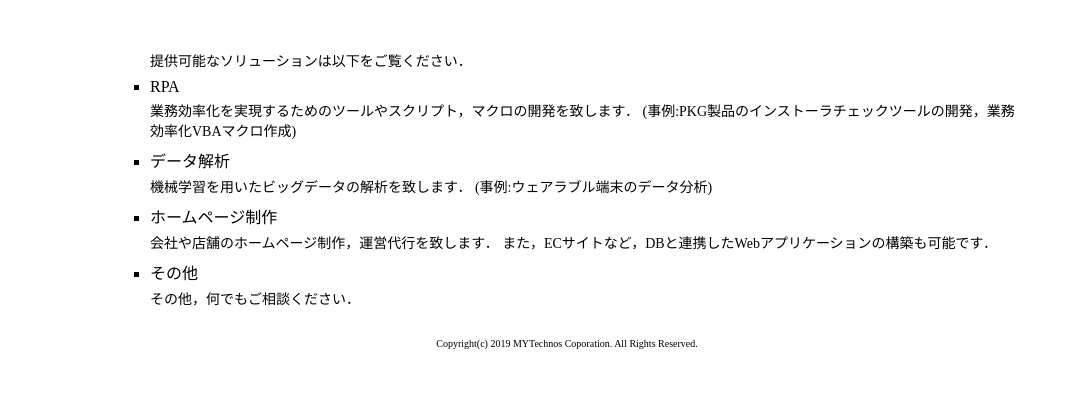
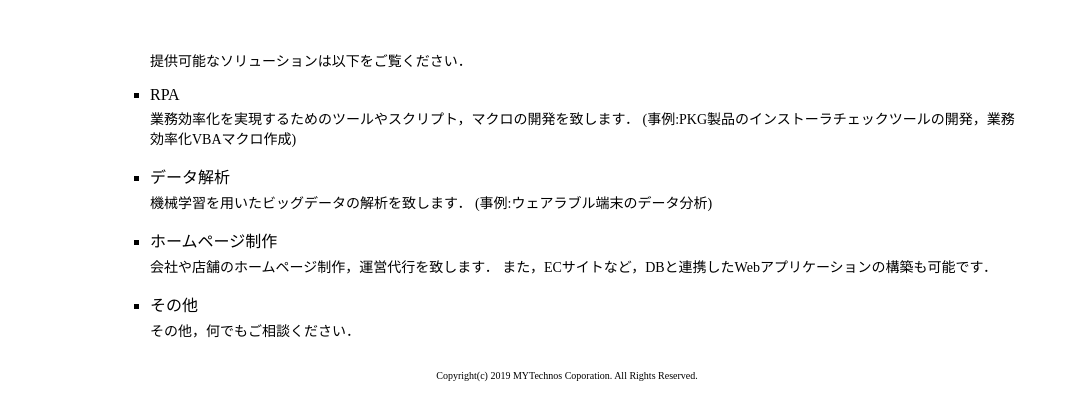
Before and after one commit to mytechnosco/shareterminal, a plain HTML site: page solution.html in a window 1280 px wide. Shown: the full height of the page, 0-1070 px from the left. Drawn offline with nearby package versions, Linux system fonts and the light colour scheme; a web font is replaced by a local one.

Commit message:
Update style.css

```diff
--- a/css/style.css
+++ b/css/style.css
@@ -79,7 +79,7 @@ img{
 
 #solutions li{
 		font-size:16px;
-		padding-top:8px;
+		padding-top:16px;
 		padding-bottom:4px;
 	}
 
```
